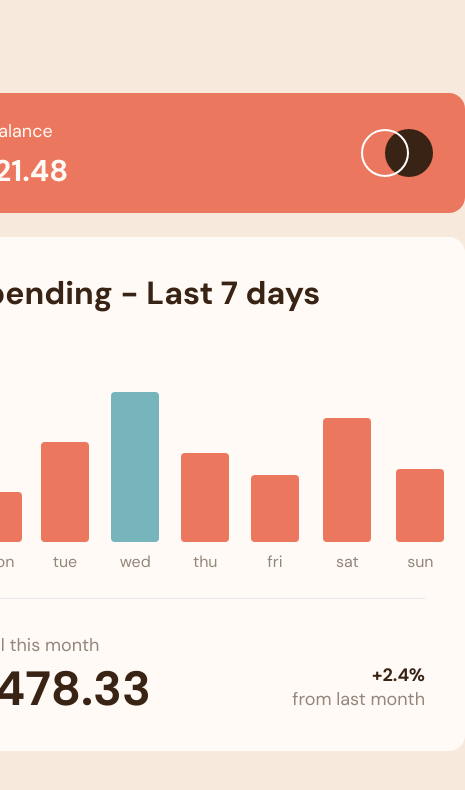
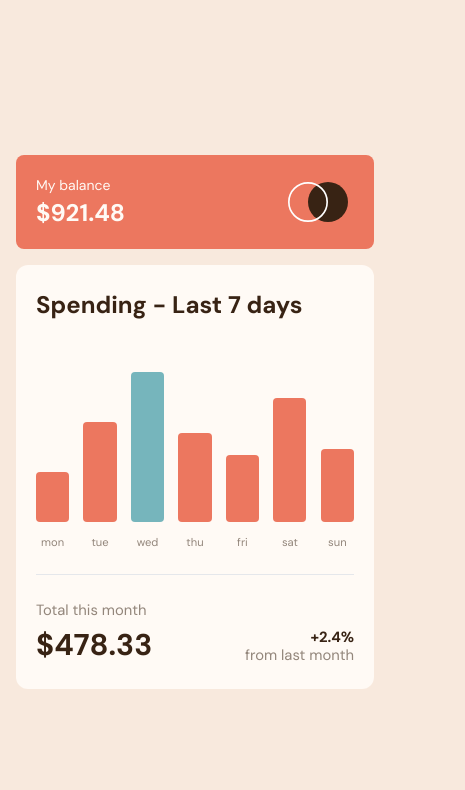
Before and after one commit to n0rrman/frontend-mentor-challenges-green, a Next.js app in the folder expenses-chart-component/: page / in a window 390 px wide. Shown: the top 790 px of the page, 465 px wide, since content can reach past the window. Built offline with nearby package versions, Linux system fonts and the light colour scheme.

Commit message:
expenses-chart-component done

```diff
--- a/expenses-chart-component/src/components/balance-card.tsx
+++ b/expenses-chart-component/src/components/balance-card.tsx
@@ -8,13 +8,13 @@ interface BalanceCardProps {
 
 export default function BalanceCard({ balance }: BalanceCardProps) {
   return (
-    <div className="bg-softRed text-veryPaleOrange flex flex-row justify-between py-6 px-8 rounded-2xl">
-      <div className="flex flex-col gap-2 justify-between items-start">
-        <div className="text-lg">My balance</div>
-        <div className="text-3xl font-bold">${balance}</div>
+    <div className="bg-softRed text-veryPaleOrange flex flex-row justify-between p-5 rounded-lg sm:pt-8 sm:pb-7 sm:px-8 sm:rounded-[1.2rem]">
+      <div className="flex flex-col gap-0.5 sm:gap-4 justify-between items-start">
+        <div className="text-sm sm:text-[1.11rem]">My balance</div>
+        <div className="text-2xl sm:text-[2rem] font-bold">${balance}</div>
       </div>
       <div className="flex items-center">
-        <div className="relative h-[48px] w-[72px]">
+        <div className="relative h-[40px] w-[60px] sm:h-[48px] sm:w-[72px] mr-1.5">
           <Image fill src={logo} alt="" />
         </div>
       </div>
--- a/expenses-chart-component/src/components/expenses-chart.tsx
+++ b/expenses-chart-component/src/components/expenses-chart.tsx
@@ -7,7 +7,7 @@ interface ExpensesChartProps {
 
 export default function ExpensesChart({ spendings }: ExpensesChartProps) {
   return (
-    <div className="flex flex-col w-[33.75rem] gap-6">
+    <div className="flex flex-col w-full sm:w-[33.75rem] p-4 sm:p-0 gap-4 sm:gap-6">
       <BalanceCard balance={921.48} />
       <SpendingCard spendings={spendings} total={478.33} trend="+2.4" />
     </div>
--- a/expenses-chart-component/src/components/spending-card.tsx
+++ b/expenses-chart-component/src/components/spending-card.tsx
@@ -12,19 +12,25 @@ export default function SpendingCard({
   spendings,
 }: SpendingCardProps) {
   return (
-    <div className="bg-veryPaleOrange text-darkBrown flex flex-col justify-between py-8 px-10 rounded-2xl">
-      <h1 className="text-[2rem] font-bold">Spending - Last 7 days</h1>
+    <div className="bg-veryPaleOrange text-darkBrown flex flex-col justify-between p-5 pt-6 rounded-xl sm:pt-[2.35rem] sm:pb-10 sm:px-10 sm:rounded-[1.2rem]">
+      <h1 className="text-2xl sm:text-[1.975rem] font-bold">
+        Spending - Last 7 days
+      </h1>
 
       <WeeklyView spendings={spendings} />
 
-      <div className="flex flex-row justify-between border-t pt-8">
+      <div className="flex flex-row justify-between border-t pt-6 mt-0 sm:pt-7 sm:mt-1">
         <div className="flex flex-col">
-          <div className="text-lg text-mediumBrown">Total this month</div>
-          <div className="text-5xl font-bold py-1.5">${total}</div>
+          <div className="text-[0.925rem] sm:text-lg text-mediumBrown">
+            Total this month
+          </div>
+          <div className="text-3xl sm:text-5xl font-bold py-1.5">${total}</div>
         </div>
         <div className="flex flex-col items-end justify-center pt-6">
-          <div className="text-lg font-bold">{trend}%</div>
-          <div className="text-lg text-mediumBrown -mt-1">from last month</div>
+          <div className="text-[0.925rem] sm:text-lg font-bold">{trend}%</div>
+          <div className="text-[0.925rem] sm:text-lg text-mediumBrown -mt-1">
+            from last month
+          </div>
         </div>
       </div>
     </div>
--- a/expenses-chart-component/src/components/weekly-view.tsx
+++ b/expenses-chart-component/src/components/weekly-view.tsx
@@ -18,19 +18,21 @@ export default function WeeklyView({ spendings }: WeeklyViewProps) {
   const renderedBars = spendings.map((spending) => {
     return (
       <div
-        className="flex flex-col-reverse justify-start gap-2 items-center py-6"
+        className="flex flex-col-reverse justify-start gap-3 sm:gap-2 items-center pt-0 pb-6 sm:pt-6 sm:pb-7"
         id={spending.day}
       >
-        <div className="text-mediumBrown">{spending.day}</div>
+        <div className="text-mediumBrown text-[0.7rem] sm:text-[0.95rem]">
+          {spending.day}
+        </div>
         <div
           className={`${
             max == spending.amount
               ? "bg-cyan hover:bg-cyan/70"
               : "bg-softRed hover:bg-softRed/70"
-          } w-12 rounded transition-all peer`}
+          } w-[2.075rem] sm:w-[3.17rem] rounded transition-all peer`}
           style={{ height: (150 * spending.amount) / max }}
         ></div>
-        <div className="bg-darkBrown opacity-0 peer-hover:opacity-100 text-veryPaleOrange p-2 rounded-lg text-[1.125rem] transition-all">
+        <div className="bg-darkBrown opacity-0 peer-hover:opacity-100 text-veryPaleOrange px-2 py-1.5 rounded text-[1.125rem] transition-all -mx-5">
           ${spending.amount}
         </div>
       </div>
```
